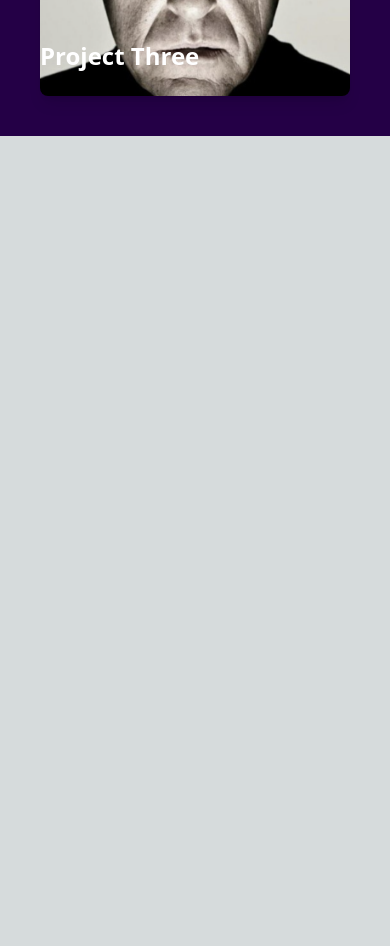
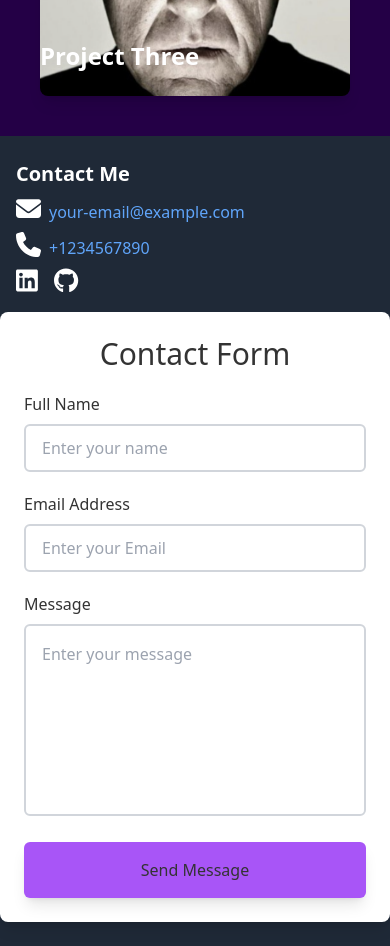
Before and after one commit to munozAndrew/Portfolio-V2, a Next.js app: page / in a window 390 px wide. Shown: the part 1940-2886 px from the top of the page. Before the commit the page ends 2076 px from the top, so only its background shows below. Built offline with nearby package versions, Linux system fonts and the light colour scheme.

Commit message:
created a responsive footer portion

```diff
--- a/components/footer.tsx
+++ b/components/footer.tsx
@@ -1,7 +1,54 @@
 import React from "react";
+import { FontAwesomeIcon } from "@fortawesome/react-fontawesome";
+import { faEnvelope, faPhone } from "@fortawesome/free-solid-svg-icons";
+import { faLinkedin, faGithub } from "@fortawesome/free-brands-svg-icons";
 
-const footer:React.FC = () => {
+const Footer: React.FC = () => {
     return (
+        <footer className="bg-gray-800 text-white py-6">
+            <div className="container mx-auto flex flex-col md:flex-row justify-between items-start md:items-center">
+                <div className="md:w-1/3 mb-4 md:mb-0 pl-4 md:pl-0">
+                    <h3 className="text-xl font-bold">Contact Me</h3>
+                    <p className="mt-2">
+                        <FontAwesomeIcon style={{ fontSize: "25px" }} icon={faEnvelope} />
+                        <a href="mailto:your-email@example.com" className="text-blue-400 ml-2">your-email@example.com</a>
+                    </p>
+                    <p className="mt-2">
+                        <FontAwesomeIcon style={{ fontSize: "25px" }} icon={faPhone} />
+                        <a href="tel:+1234567890" className="text-blue-400 ml-2">+1234567890</a>
+                    </p>
+                    <div className="mt-2 flex space-x-4">
+                        <a href="https://www.linkedin.com/in/your-linkedin" target="_blank" rel="noopener noreferrer" className="text-white hover:text-blue-400">
+                            <FontAwesomeIcon style={{ fontSize: "25px" }} icon={faLinkedin} />
+                        </a>
+                        <a href="https://github.com/your-github" target="_blank" rel="noopener noreferrer" className="text-white hover:text-blue-400">
+                            <FontAwesomeIcon style={{ fontSize: "25px" }} icon={faGithub} />
+                        </a>
+                    </div>
+                </div>
+                <div className="md:w-2/3 md:ml-4">
+                    <section className="flex justify-center items-center">
+                        <form className="w-full bg-white pt-6 px-6 pb-6 rounded-lg shadow-lg text-[#333]">
+                            <h2 className="text-3xl text-center">Contact Form</h2>
+                            <div className="mt-5">
+                                <label>Full Name</label>
+                                <input type="text" placeholder="Enter your name" required className="w-full h-12 bg-transparent  border-2 border-gray-300 outline-none rounded-md p-4 text-base text-[#333] mt-2"/>
+                            </div>
+                            <div className="mt-5">
+                                <label>Email Address</label>
+                                <input type="email" placeholder="Enter your Email" required className="w-full h-12 bg-transparent  border-2 border-gray-300 outline-none rounded-md p-4 text-base text-[#333] mt-2"/>
+                            </div>
+                            <div className="mt-5">
+                                <label>Message</label>
+                                <textarea placeholder="Enter your message" required className="resize-none w-full h-48 bg-transparent border-2 border-gray-300 outline-none rounded-md p-4 text-base text-[#333] mt-2"/>
+                            </div>
+                            <button type="submit" className="w-full h-14 bg-purple-500 border-0 rounded-md shadow-lg font-medium mt-5">Send Message</button>
+                        </form>
+                    </section>
+                </div>
+            </div>
+        </footer>
+    );
+}
 
-    )
-}
+export default Footer;
--- a/pages/_app.tsx
+++ b/pages/_app.tsx
@@ -1,5 +1,6 @@
 import "@/styles/globals.css";
 import type { AppProps } from "next/app";
+import "@fortawesome/fontawesome-svg-core/styles.css"; // import Font Awesome CSS
 
 export default function App({ Component, pageProps }: AppProps) {
   return <Component {...pageProps} />;
--- a/pages/index.tsx
+++ b/pages/index.tsx
@@ -4,6 +4,7 @@ import Navbar from "../components/navbar";
 import React from "react";
 import Home from "../components/Home";
 import Projects from "../components/projects";
+import Footer from "../components/footer";
 const inter = Inter({ subsets: ["latin"] });
 
 const Index: React.FC = () => {
@@ -12,6 +13,8 @@ const Index: React.FC = () => {
     <Navbar/>
     <Home/>
     <Projects/>
+    <Footer/>
+
 
     </>
   )
```
Also changed, not shown: package.json (+10 -5 lines), 1 other file (tests, documents, lock files or other folders).
